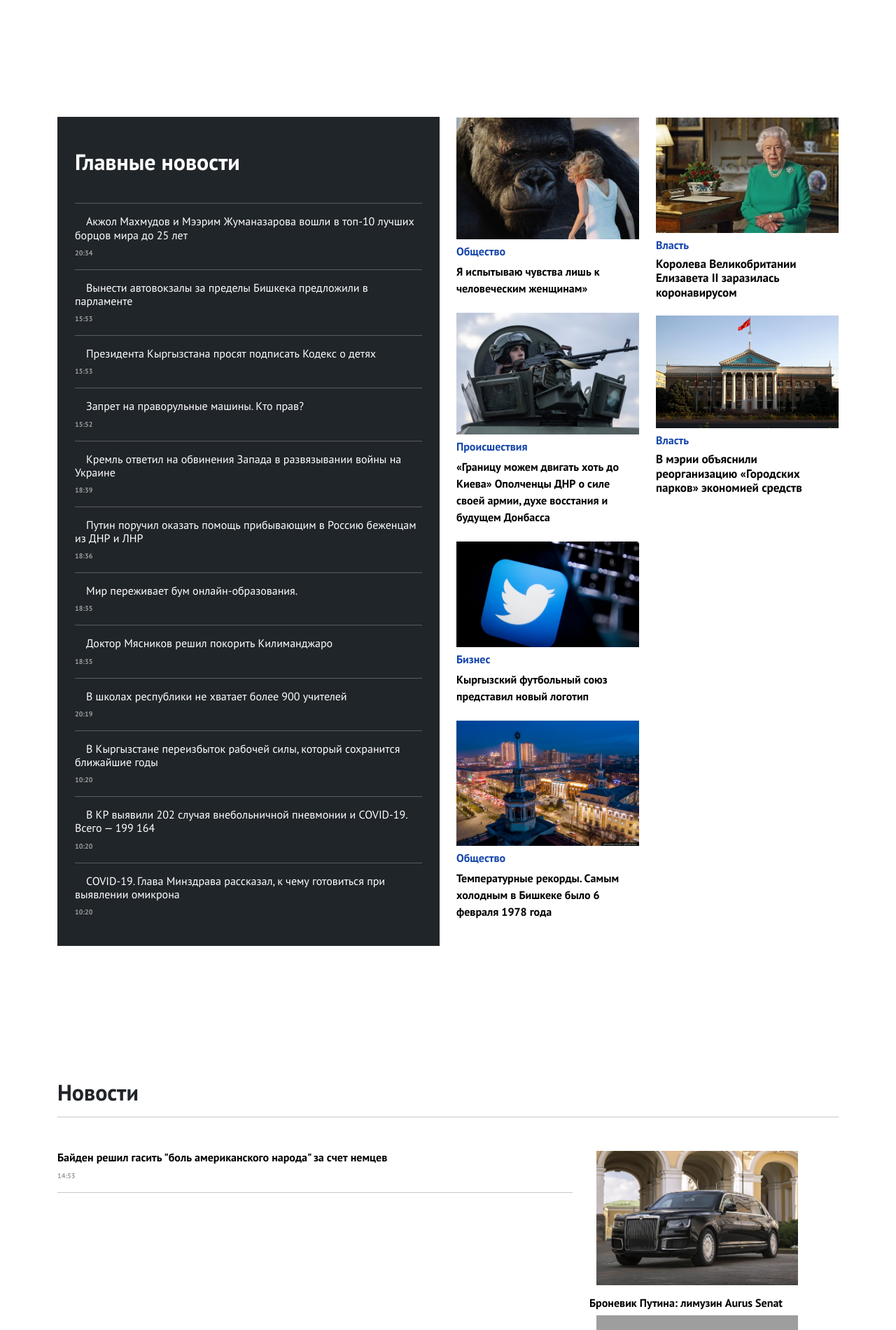
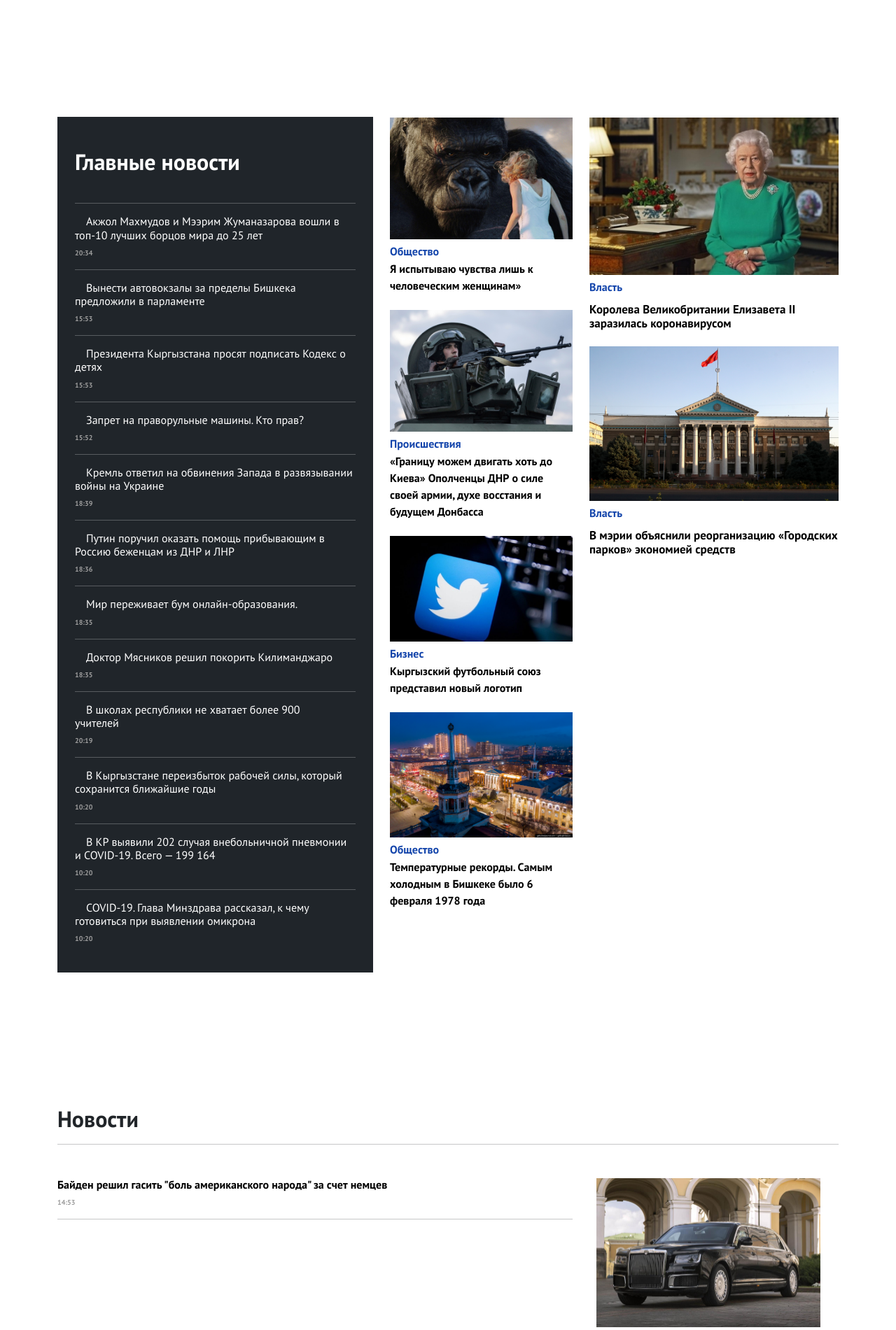
Before and after one commit to aibekovislam/news, a Django app: page / in a window 1280 px wide. Shown: the part 61-1962 px from the top of the page at 70% size. Run offline with Django 3.2, Linux system fonts and the light colour scheme; data comes from the database, SQL or seed files in the repository; some libraries are stand-ins or nearby versions; grey boxes are pictures that could not be loaded.

Commit message:
adaddadada

```diff
--- a/core/static/style.css
+++ b/core/static/style.css
@@ -79,7 +79,7 @@ body{
 .news_main{
 	line-height: 1.5;
 	font-weight: 500;
-	margin-top: 5px;
+	margin-top: 1px;
 	font-family: 'PT Sans', sans-serif;
 	font-weight: bolder;
 }
@@ -102,7 +102,7 @@ body{
 .zago_main0{
 	font-family: 'PT Sans', sans-serif;
 	font-weight: bolder;
-	margin-top: 5px;
+	margin-top: 10px;
 	font-size: 17px;
 }
 
@@ -271,8 +271,8 @@ body{
 }
 
 .img-adaptive{
-	width: 100%;
-	max-height: 300px;
+	max-width: 320px;
+	height: auto;
 }
 
 .mr-7{
--- a/core/templates/articles.html
+++ b/core/templates/articles.html
@@ -9,7 +9,7 @@
 
 <div class="container">
   <div class="row">
-    <div class="col-md-6 col-sm-12 mt-2">
+    <div class="col-md-5 col-sm-12 mt-2">
       <div class="black_block_news">
         <h2 class="main-news">Главные новости</h2>
         {% for article in articles %}
@@ -24,16 +24,16 @@
     <div class="col-md-3 mt-4">
       {% for article in articles %}
         {% if article.center_article %}
-          <img class="img-adaptive img-m2" {% if article.picture %} src="{{ article.picture.url }}" {% endif %} alt="...">
+          <img class="img-fluid img-m2" {% if article.picture %} src="{{ article.picture.url }}" {% endif %} alt="...">
           <a class="text-link2">{{ article.heading }}</a>
           <h6 class="news_main"><a href="{% url 'article' article.id %}" class="link-text">{{ article.title }}</a></h6>
         {% endif %}
       {% endfor %}
     </div>
-    <div class="col-md-3 mt-4">
+    <div class="col-md-4 mt-4">
       {% for article in articles %}
         {% if article.main_article %}
-            <img class="img-adaptive img-m2" {% if article.picture %} src="{{ article.picture.url }}" {% endif %} alt="Article image">
+            <img class="img-fluid img-m2" {% if article.picture %} src="{{ article.picture.url }}" {% endif %} alt="Article image">
             <a class="text-link2">{{ article.heading }}</a>
             <h4 class="zago_main0"><a href="{% url 'article' article.id %}" class="link-text">{{ article.title }}</a></h4>
         {% endif %}
```
